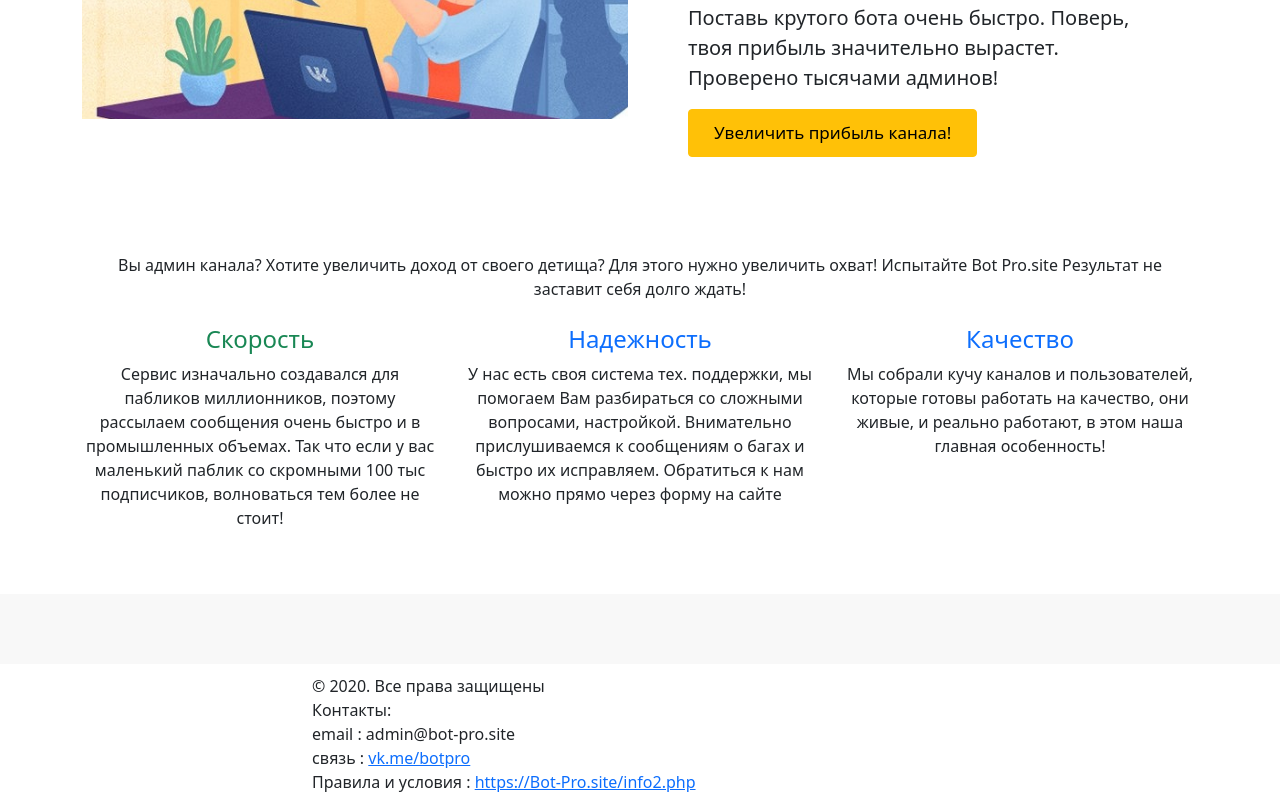
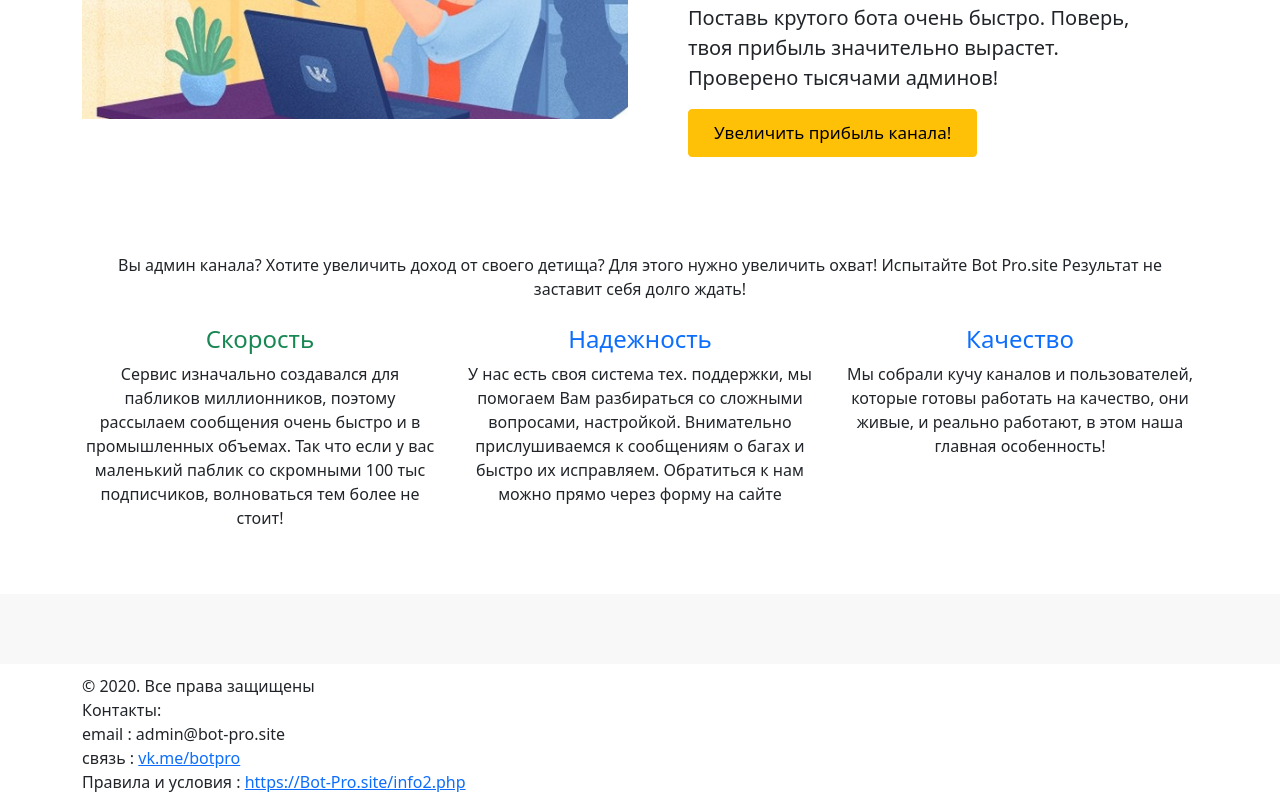
Before and after one commit to Winchestor2001/15k_Site, a plain HTML site: page index.html in a window 1280 px wide. Shown: the part 822-1626 px from the top of the page. Drawn offline with nearby package versions, Linux system fonts and the light colour scheme; files that its build step writes are made by us from their sources.

Commit message:
Update style.css

```diff
--- a/css/style.css
+++ b/css/style.css
@@ -15,7 +15,7 @@
 }
 .footer{
     width: 100%;
-    padding: 10px 300px;
+    padding: 10px 0px;
     font-size: 16px;
 }
 .title h1{
```
